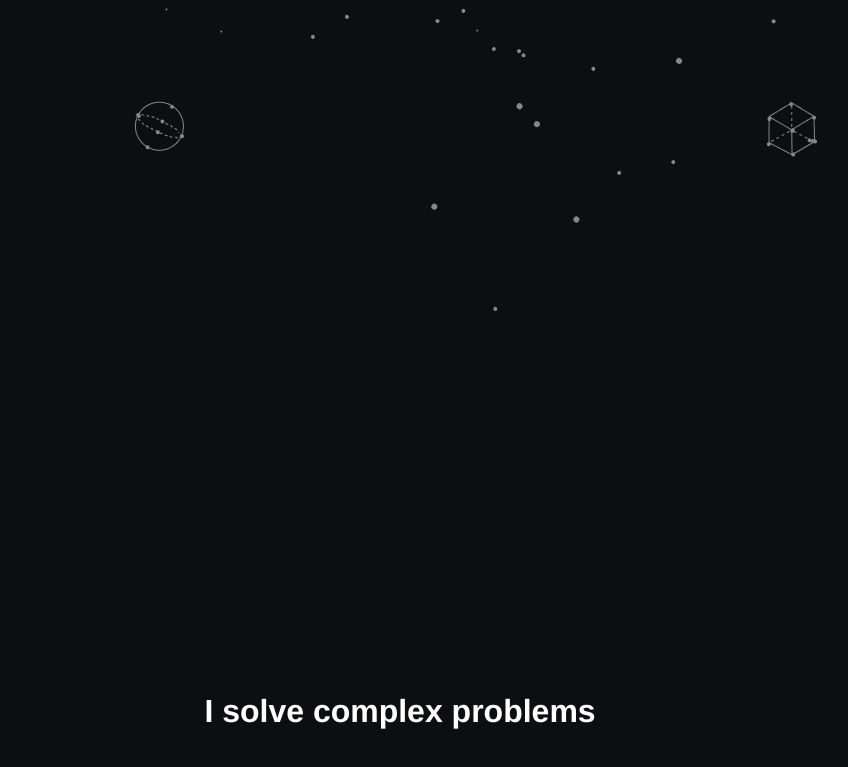
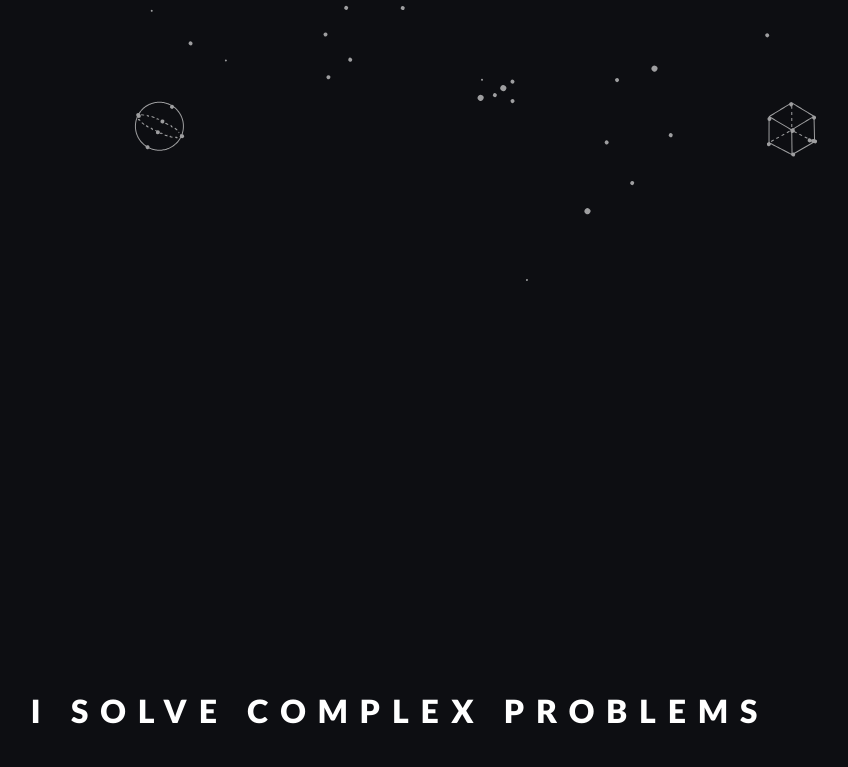
Before and after one commit to liyangguang/yi-portfolio-v3, a Vue app: page / in a window 1280 px wide. Shown: the part 489-1256 px from the top of the page, without its empty margins (240-1088 px from the left). Built offline with nearby package versions, Linux system fonts and the light colour scheme.

Commit message:
font style update

```diff
--- a/public/index.html
+++ b/public/index.html
@@ -5,6 +5,7 @@
     <meta http-equiv="X-UA-Compatible" content="IE=edge">
     <meta name="viewport" content="width=device-width,initial-scale=1.0">
     <link rel="icon" href="<%= BASE_URL %>favicon-with-dark-mode.svg">
+    <link href="https://fonts.googleapis.com/css2?family=Lato:wght@300;400;700;900&display=swap" rel="stylesheet">
     <title>Yi Nie | Product designer</title>
   </head>
   <body>
--- a/src/App.vue
+++ b/src/App.vue
@@ -24,7 +24,7 @@ export default {
 }
 
 body {
-  font-family: Avenir, Helvetica, Arial, sans-serif;
+  font-family: Lato, Helvetica, Arial, sans-serif;
   -webkit-font-smoothing: antialiased;
   -moz-osx-font-smoothing: grayscale;
   color: white;
--- a/src/components/HomeBackground.vue
+++ b/src/components/HomeBackground.vue
@@ -85,6 +85,15 @@
     </g>
   </g>
   <g class="free-dots">
+    <circle/>
+    <circle/>
+    <circle/>
+    <circle/>
+    <circle/>
+    <circle/>
+    <circle/>
+    <circle/>
+    <circle/>
     <circle/>
     <circle/>
     <circle/>
@@ -282,7 +291,7 @@ svg {
   width: 100vw;
   height: 100vh;
   pointer-events: none;
-  opacity: 0.5;
+  opacity: 0.6;
 }
 
 g {
--- a/src/views/Home.vue
+++ b/src/views/Home.vue
@@ -1,10 +1,11 @@
 <template lang="pug">
 div
   main
+    .content-screen: div
+      h1 Hello
+      h1 I'm Yi Nie
     .content-screen
-      h1 Hello, I'm Yi Nie
-    .content-screen
-      h1 I solve complex problems
+      h2 I solve complex problems
   HomeBackground(ref="background")
 </template>
 
@@ -35,4 +36,20 @@ export default {
   justify-content: center;
   align-items: center;
 }
+h1{
+  font-weight: 900;
+  line-height: 80px;
+  font-size:48px;
+  letter-spacing: 20px;
+  text-transform: uppercase;
+  text-align: center;
+}
+h2{
+  font-weight: 900;
+  line-height: 24px;
+  font-size:32px;
+  letter-spacing: 12px;
+  text-transform: uppercase;
+  text-align: center;
+}
 </style>
```
